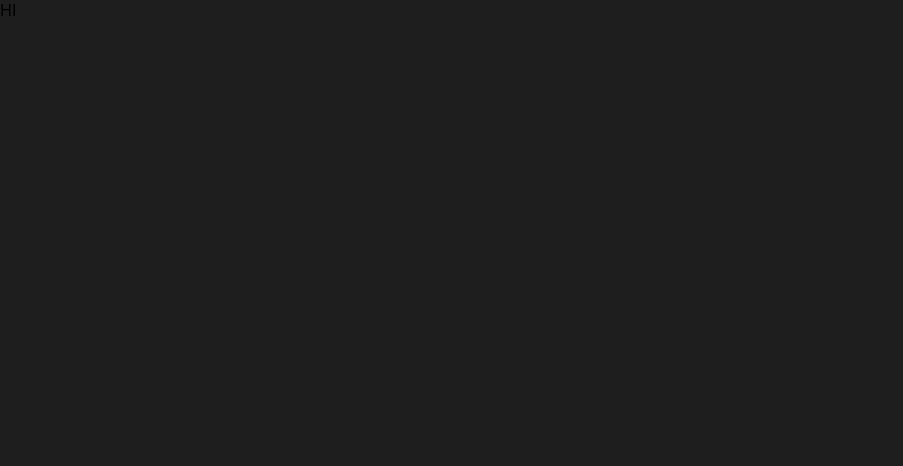
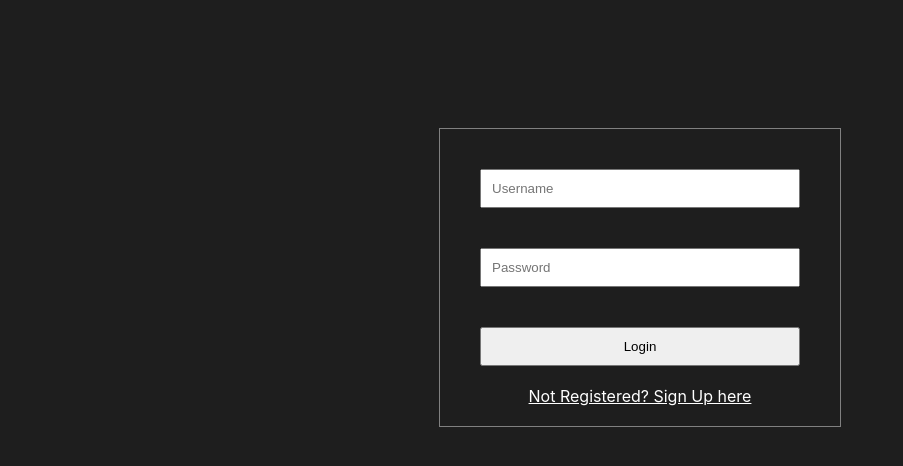
Before and after one commit to Vikrant-Chaugule/todo-with-auth, a React (Create React App) app: page / in a window 1280 px wide. Shown: the top 466 px of the page, without its empty margins (0-903 px from the left). Built offline with nearby package versions, Linux system fonts and the light colour scheme.

Commit message:
Setup routes and added Login page

```diff
--- a/src/App.css
+++ b/src/App.css
@@ -1,3 +1,6 @@
 .App {
-  /* text-align: center; */
+  display: flex;
+  justify-content: center;
+  height: 100%;
+  align-items: center;
 }
--- a/src/App.tsx
+++ b/src/App.tsx
@@ -1,9 +1,15 @@
-import './App.css';
+import "./App.css";
+import { Route, Routes } from "react-router-dom";
+import { Login } from "./pages/login/Login";
+import { SignUp } from "./components/SignUp";
 
 function App() {
   return (
     <div className="App">
-     HI
+      <Routes>
+        <Route path="/" element={<Login />} />
+        <Route path="/signup" element={<SignUp />} />
+      </Routes>
     </div>
   );
 }
--- /dev/null
+++ b/src/components/SignUp.tsx
@@ -0,0 +1,9 @@
+export const SignUp = () => {
+  return (
+    <div>
+      <input type="text" placeholder="Username" />
+      <input type="password" placeholder="Password" />
+      <button>Login</button>
+    </div>
+  );
+};
--- a/src/index.tsx
+++ b/src/index.tsx
@@ -2,13 +2,15 @@ import React from 'react';
 import ReactDOM from 'react-dom/client';
 import './index.css';
 import App from './App';
-
+import {BrowserRouter} from "react-router-dom"
 
 const root = ReactDOM.createRoot(
   document.getElementById('root') as HTMLElement
 );
 root.render(
   <React.StrictMode>
-    <App />
+    <BrowserRouter>
+      <App />
+      </BrowserRouter>
   </React.StrictMode>
 );
--- /dev/null
+++ b/src/pages/login/Login.css
@@ -0,0 +1,24 @@
+.login-container {
+  display: flex;
+  justify-content: center;
+  flex-direction: column;
+  width: 360px;
+  padding: 20px;
+  margin: 10% auto;
+  text-align: center;
+  border: 1px solid grey;
+}
+
+.login-container input {
+  margin: 20px;
+  padding: 10px;
+}
+
+.login-container button {
+  padding: 10px;
+  margin: 20px;
+}
+
+.sign-up-link {
+  color: white;
+}
--- /dev/null
+++ b/src/pages/login/Login.tsx
@@ -0,0 +1,43 @@
+import React, { useState } from "react";
+import "./Login.css";
+import { Link, useNavigate } from "react-router-dom";
+
+export const Login: React.FC = () => {
+  const [userName, setUserName] = useState<string>("");
+  const [password, setPassword] = useState<string>("");
+
+  const navigate = useNavigate();
+
+  const onChangeInput = (e: React.FormEvent<HTMLInputElement>) => {
+    const { name, value } = e.currentTarget;
+    if (name === "userName") setUserName(value);
+    else if (name === "password") setPassword(value);
+  };
+
+  const onClickLogin = () => {
+    navigate("/dash");
+  };
+
+  return (
+    <div className="login-container">
+      <input
+        name="userName"
+        type="text"
+        placeholder="Username"
+        value={userName}
+        onChange={onChangeInput}
+      />
+      <input
+        name="password"
+        value={password}
+        onChange={onChangeInput}
+        type="password"
+        placeholder="Password"
+      />
+      <button onClick={onClickLogin}>Login</button>
+      <Link className="sign-up-link" to="/signup">
+        Not Registered? Sign Up here
+      </Link>
+    </div>
+  );
+};
```
